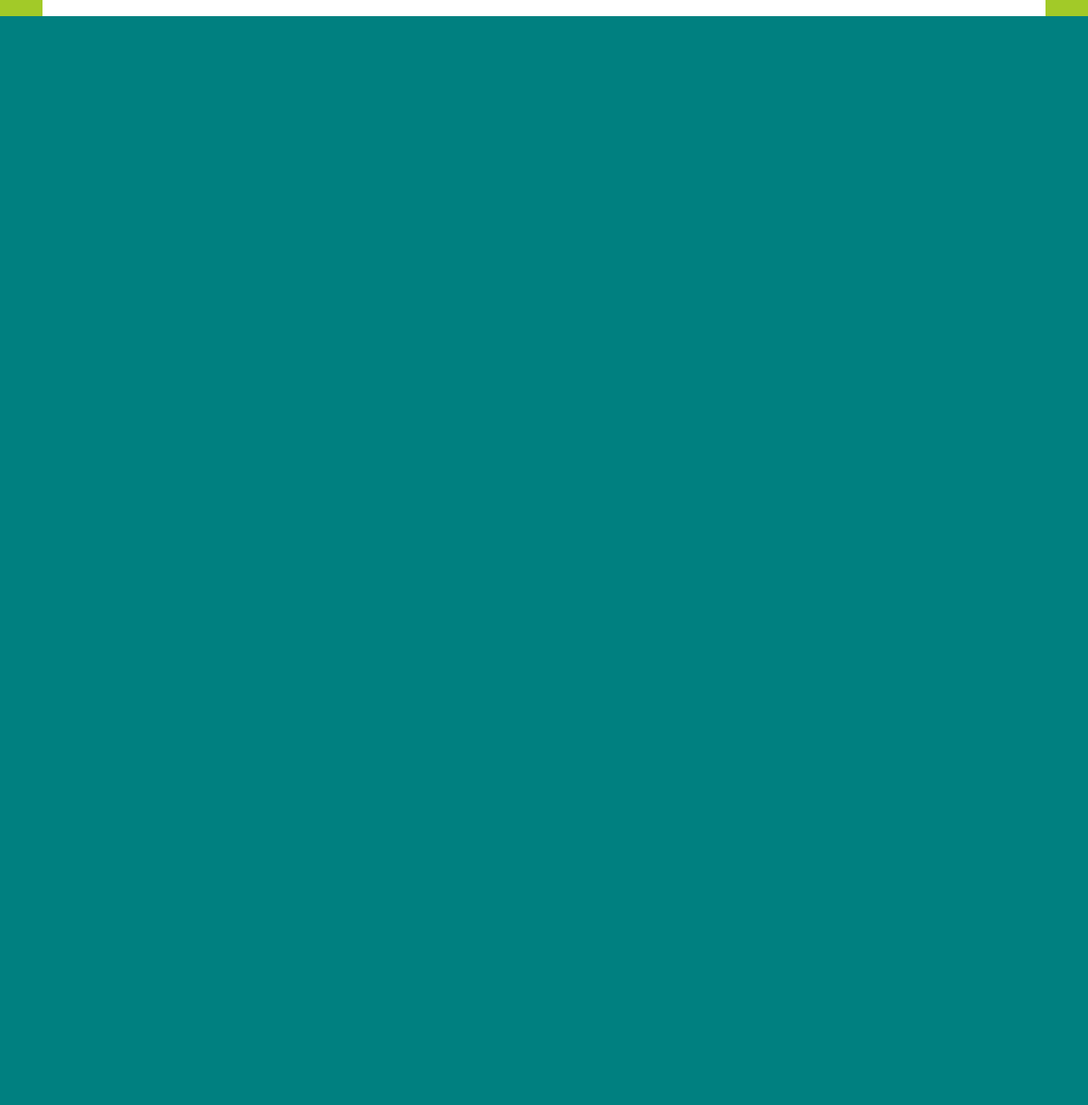
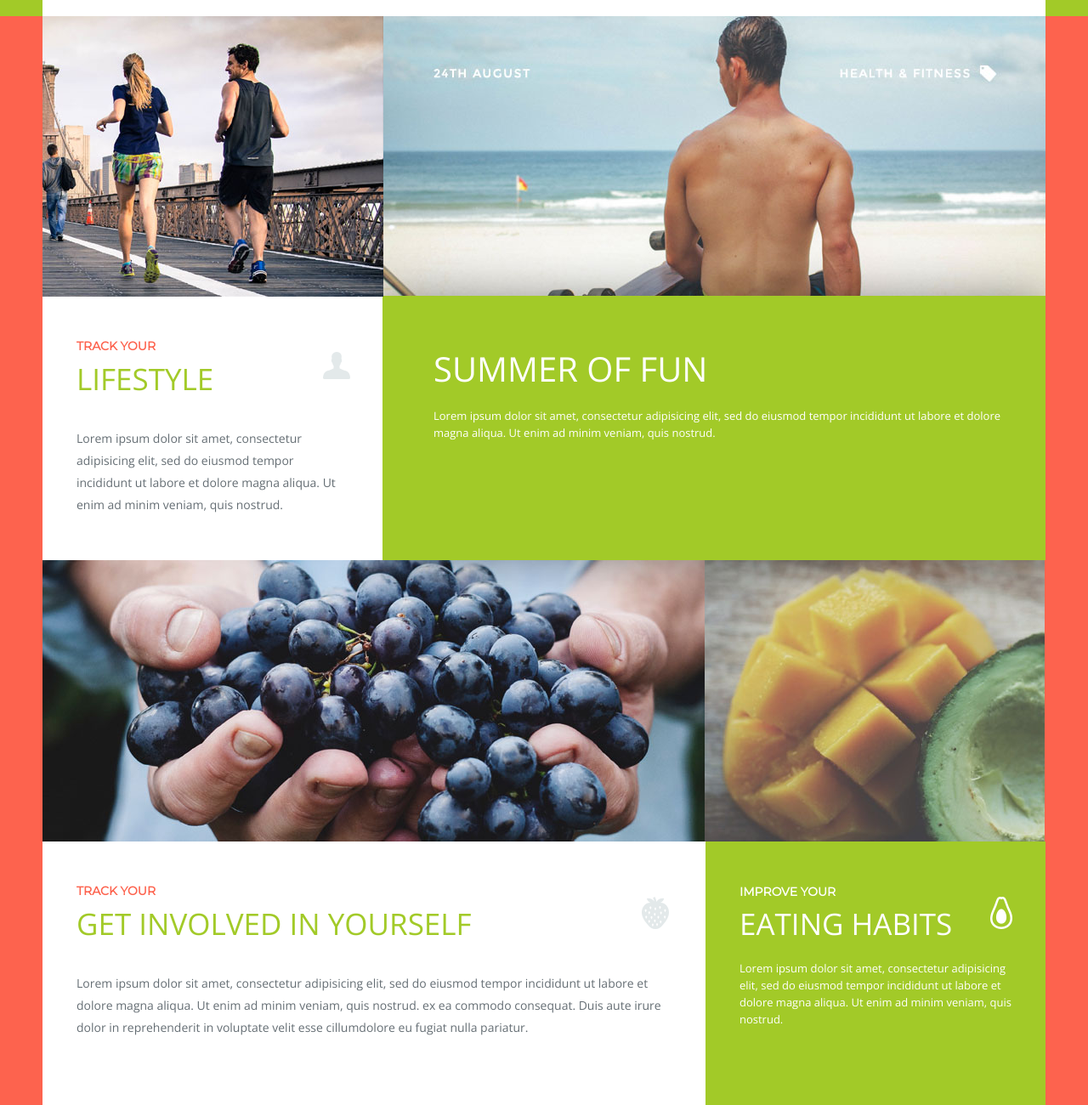
Before and after one commit to IgorOstahoff/fitness, a website: page index.html in a window 1280 px wide. Shown: the part 1284-2584 px from the top of the page at 85% size. Before the commit the page ends 1303 px from the top, so only its background shows below. Drawn offline with nearby package versions, Linux system fonts and the light colour scheme.

Commit message:
added block green

```diff
--- a/index.html
+++ b/index.html
@@ -109,5 +109,66 @@
                 </div>
             </div>
         </div>
+        <div class="contentRed">
+            <div class="contentRed-inner-top">
+                <div class="contentRed-wrapper">
+                    <div class="running">
+                        <img src="images/run.jpg" alt="" />
+                    </div>
+                    <div class="naked">
+                        <img src="images/sea.jpg" alt="" />
+                    </div>
+                </div>
+                <div class="contentRed-wrapper">
+                    <div class="red-whiteside">
+                        <span>track your</span>
+                        <h2>lifestyle</h2>
+                        <p>
+                            Lorem ipsum dolor sit amet, consectetur adipisicing elit, sed do eiusmod tempor incididunt
+                            ut labore et dolore magna aliqua. Ut enim ad minim veniam, quis nostrud.
+                        </p>
+                    </div>
+                    <div class="red-greenside">
+                        <div class="red-greenside-title">summer of fun</div>
+                        <p>
+                            Lorem ipsum dolor sit amet, consectetur adipisicing elit, sed do eiusmod tempor incididunt
+                            ut labore et dolore magna aliqua. Ut enim ad minim veniam, quis nostrud.
+                        </p>
+                    </div>
+                </div>
+            </div>
+            <div class="contentRed-inner-down">
+                <div class="contentRed-wrapper">
+                    <div class="contentRed-heand">
+                        <img src="images/heands.jpg" alt="" />
+                    </div>
+                    <div class="contentRed-pineapple">
+                        <img src="images/pineap.jpg" alt="" />
+                    </div>
+                </div>
+            </div>
+            <div class="contentRed-inner-down">
+                <div class="contentRed-wrapper">
+                    <div class="red-whiteside-down">
+                        <span>track your</span>
+                        <h2>get involved in yourself</h2>
+                        <p>
+                            Lorem ipsum dolor sit amet, consectetur adipisicing elit, sed do eiusmod tempor incididunt
+                            ut labore et dolore magna aliqua. Ut enim ad minim veniam, quis nostrud. ex ea commodo
+                            consequat. Duis aute irure dolor in reprehenderit in voluptate velit esse cillumdolore eu
+                            fugiat nulla pariatur.
+                        </p>
+                    </div>
+                    <div class="red-greenside-down">
+                        <span>improve your</span>
+                        <div class="red-greenside-down-title">eating habits</div>
+                        <p>
+                            Lorem ipsum dolor sit amet, consectetur adipisicing elit, sed do eiusmod tempor incididunt
+                            ut labore et dolore magna aliqua. Ut enim ad minim veniam, quis nostrud.
+                        </p>
+                    </div>
+                </div>
+            </div>
+        </div>
     </body>
 </html>
--- a/scss/_styles.scss
+++ b/scss/_styles.scss
@@ -115,7 +115,6 @@ body {
     width: 1180px;
     margin: auto;
     display: flex;
-
     padding: 175px 0 160px 0;
   }
 }
@@ -314,3 +313,155 @@ body {
   bottom: 50px;
   color: #fff;
 }
+// red start
+
+.contentRed {
+  background: #fd634e;
+}
+.contentRed-wrapper {
+  width: 1180px;
+  margin: auto;
+  display: flex;
+}
+.running,
+.naked {
+  img {
+    display: block;
+  }
+}
+.red-whiteside,
+.red-whiteside-down {
+  padding: 50px 50px 20px 40px;
+  height: 310px;
+  width: 400px;
+  background: #fff;
+  span {
+    font-family: "Montserrat", sans-serif;
+    text-transform: uppercase;
+    color: #fd634e;
+    font-size: 14px;
+    font-weight: 600;
+  }
+  h2 {
+    font-family: "Open Sans", sans-serif;
+    font-weight: 300;
+    font-size: 35px;
+    color: #a2ca28;
+    text-transform: uppercase;
+    padding-top: 13px;
+    position: relative;
+  }
+  p {
+    font-family: "Open Sans", sans-serif;
+    font-weight: 400;
+    font-size: 14px;
+    line-height: 26px;
+    color: #656e74;
+    padding-top: 40px;
+  }
+}
+.red-whiteside {
+  position: relative;
+  &::after {
+    content: "";
+    background: url(../images/avatar.png) no-repeat;
+    position: absolute;
+    width: 35px;
+    height: 35px;
+    top: 65px;
+    right: 35px;
+  }
+}
+.red-greenside {
+  padding: 65px 40px 40px 60px;
+  background: #a2ca28;
+  width: 100%;
+  flex: 1;
+  font-family: "Open Sans", sans-serif;
+  p {
+    font-size: 13px;
+    color: #fff;
+    line-height: 20px;
+    padding-top: 25px;
+  }
+}
+.contentRed-heand,
+.contentRed-pineapple {
+  img {
+    display: block;
+  }
+}
+.red-greenside-title {
+  font-weight: 300;
+  font-size: 40px;
+  color: #fff;
+  text-transform: uppercase;
+}
+.red-whiteside-down {
+  width: 100%;
+  height: 310px;
+  background: #fff;
+  flex: 1;
+  position: relative;
+  &::after {
+    content: "";
+    background: url(../images/strawberry.png) no-repeat;
+    position: absolute;
+    width: 35px;
+    height: 45px;
+    top: 65px;
+    right: 40px;
+  }
+}
+.red-greenside-down {
+  width: 400px;
+  background: #a2ca28;
+  position: relative;
+  &::after {
+    content: "";
+    background: url(../images/mango.png) no-repeat;
+    position: absolute;
+    width: 35px;
+    height: 40px;
+    top: 65px;
+    right: 30px;
+  }
+}
+.red-greenside-down {
+  padding: 52px 40px 40px 40px;
+  background: #a2ca28;
+  font-family: "Open Sans", sans-serif;
+  span {
+    font-family: "Montserrat", sans-serif;
+    text-transform: uppercase;
+    color: #fff;
+    font-size: 14px;
+    font-weight: 600;
+    display: block;
+    padding-bottom: 13px;
+  }
+  p {
+    font-size: 13px;
+    color: #fff;
+    line-height: 20px;
+    padding-top: 25px;
+  }
+}
+.red-greenside-down-title {
+  font-weight: 300;
+  font-size: 35px;
+  color: #fff;
+  text-transform: uppercase;
+}
+// red end
+
+// &::after {
+//   content: "";
+//   position: absolute;
+//   background: url(../images/Shape.png) no-repeat;
+//   height: 35px;
+//   width: 20px;
+//   display: block;
+//   right: -33px;
+//   bottom: -10px;
+// }
```
Also changed, not shown: css/main.min.css, images/avatar.png (added), images/heands.jpg (added), images/mango.png (added), images/pineap.jpg (added), images/run.jpg (added), images/sea.jpg (added), images/strawberry.png (added).
